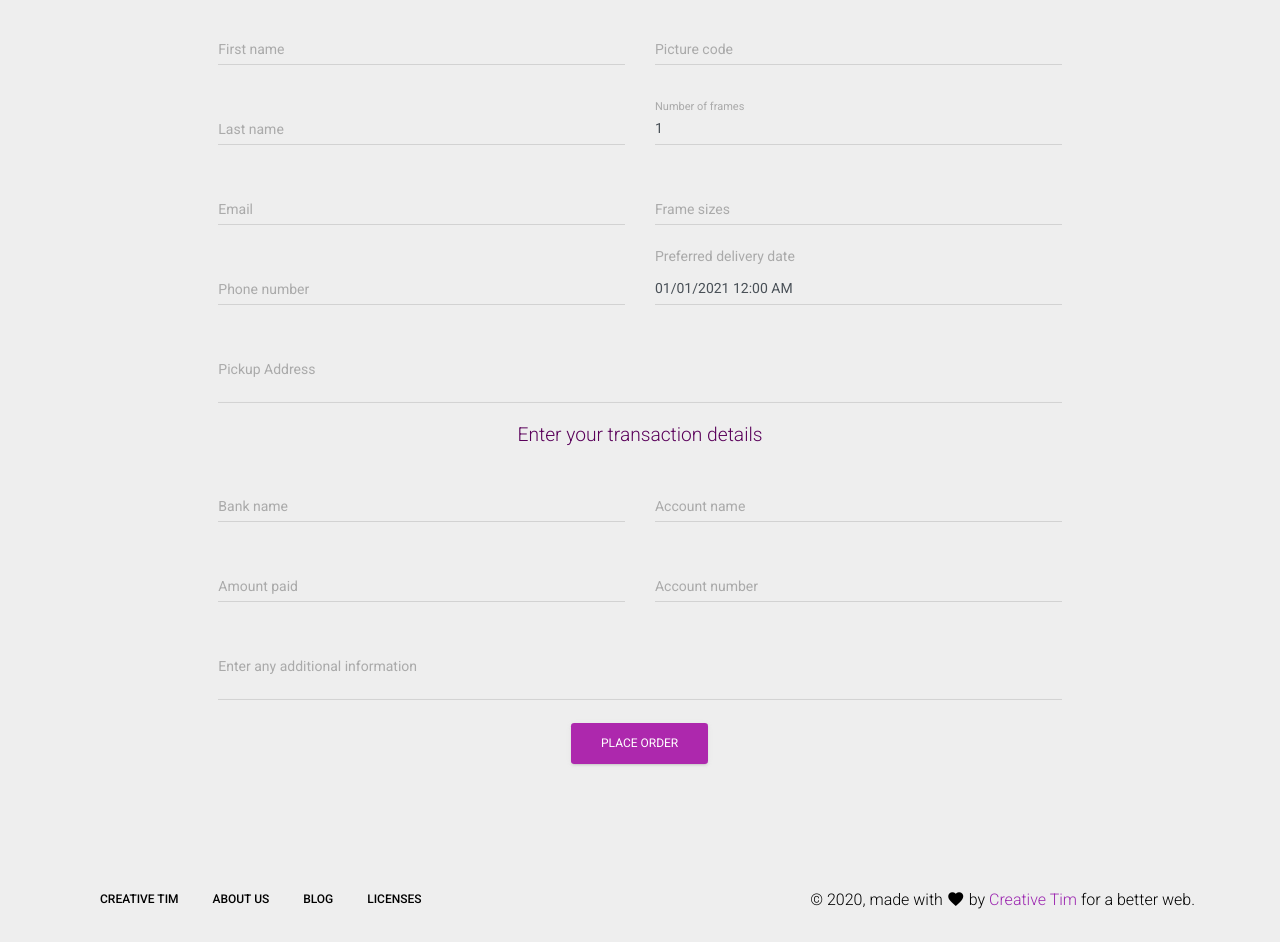
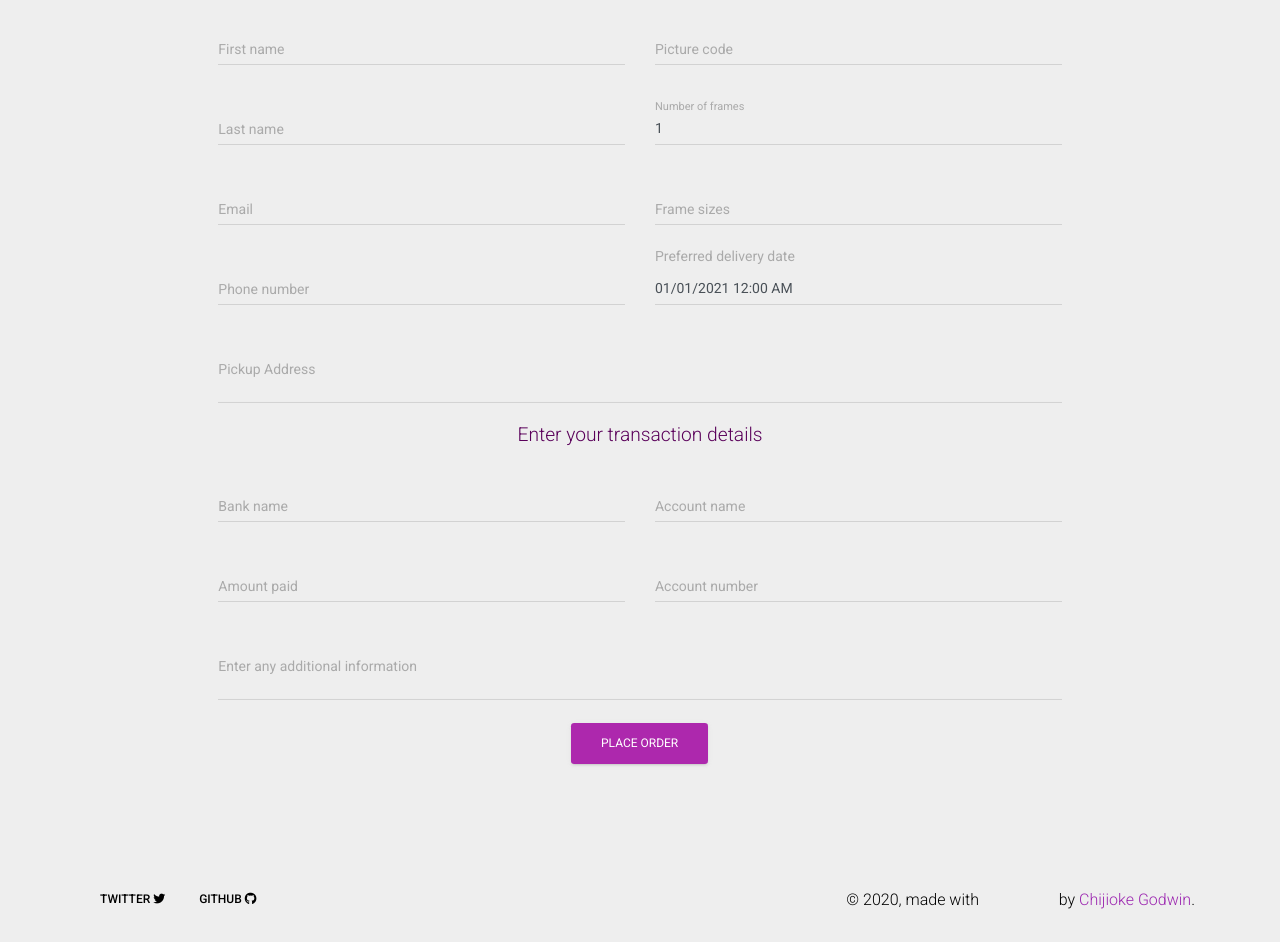
Before and after one commit to ChijiokeGodwin/chijiokegodwin.github.io, a plain HTML site: page index.html in a window 1280 px wide. Shown: the part 3748-4690 px from the top of the page. Drawn offline with nearby package versions, Linux system fonts and the light colour scheme.

Commit message:
update index.html

```diff
--- a/index.html
+++ b/index.html
@@ -469,23 +469,15 @@ The above copyright notice and this permission notice shall be included in all c
       <nav class="float-left">
         <ul>
           <li>
-            <a href="https://www.creative-tim.com/">
-              Creative Tim
+            <a href="https://www.twitter.com/chijiokegodwin_" target="_blank">
+			  Twitter
+			  <i class="fa fa-twitter"></i>
             </a>
           </li>
           <li>
-            <a href="https://www.creative-tim.com/presentation">
-              About Us
-            </a>
-          </li>
-          <li>
-            <a href="https://www.creative-tim.com/blog">
-              Blog
-            </a>
-          </li>
-          <li>
-            <a href="https://www.creative-tim.com/license">
-              Licenses
+            <a href="https://www.github.com/chijiokegodwin" target="_blank">
+			  Github
+			  <i class="fa fa-github"></i>
             </a>
           </li>
         </ul>
@@ -494,8 +486,8 @@ The above copyright notice and this permission notice shall be included in all c
         &copy;
         <script>
           document.write(new Date().getFullYear())
-        </script>, made with <i class="material-icons">favorite</i> by
-        <a href="https://www.creative-tim.com/" target="_blank">Creative Tim</a> for a better web.
+        </script>, made with <i class="material-icons">rose</i> by
+        <a href="https://twitter.com/chijiokegodwin_" target="_blank">Chijioke Godwin</a>.
       </div>
     </div>
   </footer>
@@ -507,9 +499,6 @@ The above copyright notice and this permission notice shall be included in all c
   <script src="moment.min.js"></script>
   <!--	Plugin for the Datepicker, full documentation here: https://github.com/Eonasdan/bootstrap-datetimepicker -->
   <script src="bootstrap-datetimepicker.js" type="text/javascript"></script>
-  <!--  Plugin for the Sliders, full documentation here: http://refreshless.com/nouislider/ -->
-  <script src="../assets/js/plugins/nouislider.min.js" type="text/javascript"></script>
-  <!--  Google Maps Plugin    -->
   <!-- Control Center for Material Kit: parallax effects, scripts for the example pages etc -->
   <script src="material-kit.js" type="text/javascript"></script>
   <script>
```
